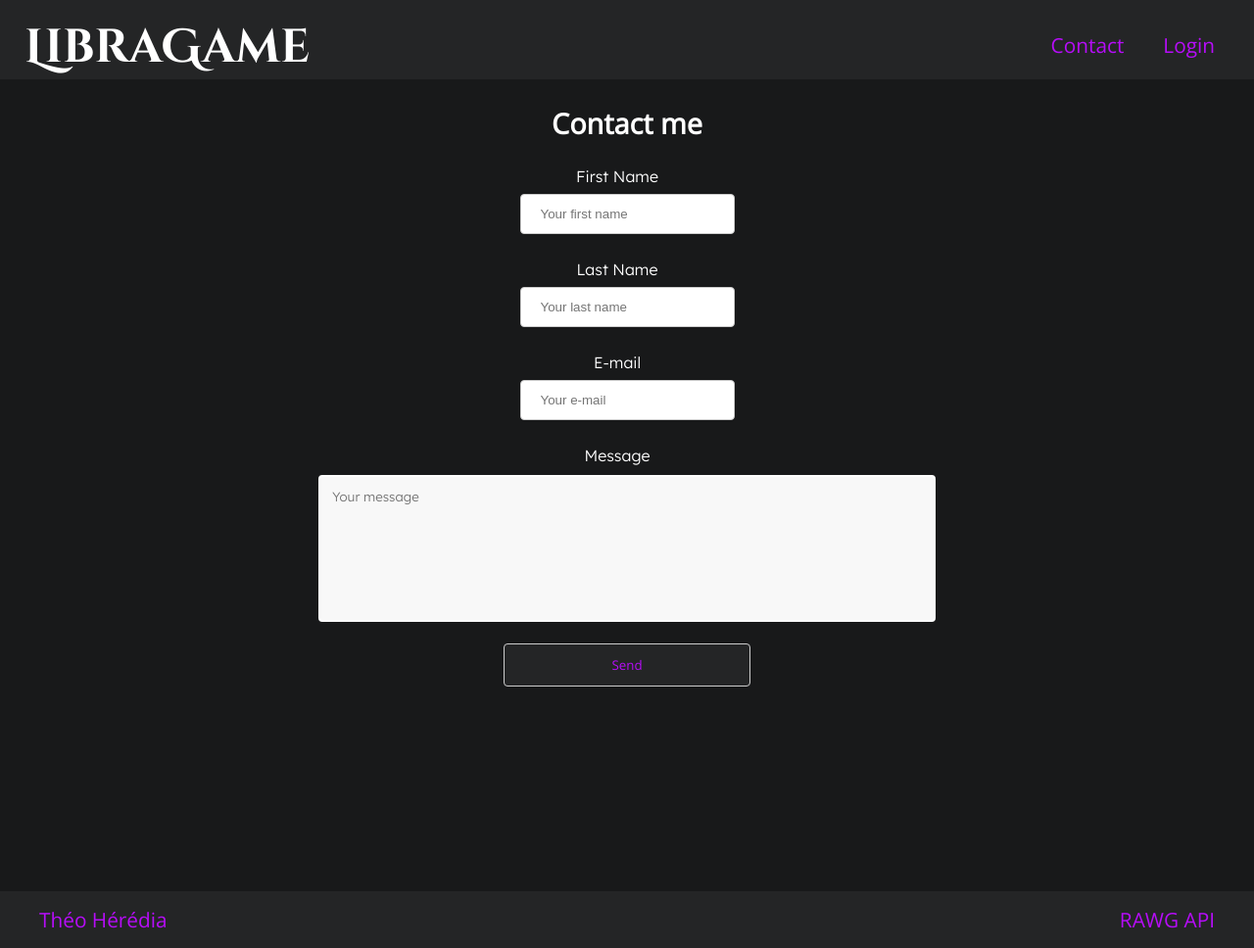
After one commit to theo-hrd/libragame, a PHP site: page /contact.php in a window 1280 px wide. The commit adds this page. Shown: the whole page at 98% size. Run offline with PHP 8.4, Linux system fonts and the light colour scheme.

Commit message:
before mvc

```diff
--- /dev/null
+++ b/contact.php
@@ -0,0 +1,47 @@
+<?php
+require_once './layouts/header.php';
+?>
+
+<h1>Contact me</h1>
+
+<div class="contact">
+
+    <div class="container">
+        <form action="" method="post">
+            <div class="form_separator">
+                <label for="firstname">First Name</label>
+                <input type="text" id="firstname" name="firstname" placeholder="Your first name"> <br> <br>
+            </div>
+
+
+            <label for="lastname">Last Name</label>
+            <input type="text" id="lastname" name="lastname" placeholder="Your last name"> <br> <br>
+
+            <label for="mail">E-mail</label>
+            <input type="email" id="mail" name="mail" placeholder="Your e-mail"> <br> <br>
+
+            <label for="msg">Message</label>
+            <textarea name="msg" id="msg" cols="40" rows="5" placeholder="Your message"></textarea>
+            <br>
+            <input type="submit" value="Send">
+        </form>
+
+    </div>
+
+</div>
+
+
+
+
+
+
+
+
+
+
+
+
+
+<?php
+require_once './layouts/footer.php';
+?>
--- a/layouts/footer.php
+++ b/layouts/footer.php
@@ -1,6 +1,6 @@
     <footer>
-        <a href="#">Théo Hérédia</a>
-        <a href="#">RAW API</a>
+        <a href="https://github.com/theo-hrd">Théo Hérédia</a>
+        <a href="https://rawg.io/apidocs">RAWG API</a>
     </footer>
 
     <script src="./src/js/menu.js"></script>
--- a/layouts/header.php
+++ b/layouts/header.php
@@ -21,10 +21,10 @@
             <!-- navbar -->
             <nav class="navbar">
                 <span class="navbar_toggle" id="js-navbar-toggle"><i class='bx bx-menu'></i></span>
-                <a href="#" class="brand_name">LibraGame</a>
+                <a href="homepage.php" class="brand_name">LibraGame</a>
                 <ul class="main_nav" id="js-menu">
-                    <li><a href="#" class="nav_links">Contact</a></li>
-                    <li><a href="#" class="nav_links">Login</a></li>
+                    <li><a href="contact.php" class="nav_links">Contact</a></li>
+                    <li><a href="login.php" class="nav_links">Login</a></li>
                 </ul>
             </nav>
 
--- a/src/styles/desktop.css
+++ b/src/styles/desktop.css
@@ -45,7 +45,14 @@
         position: absolute;
         top: 420px;
         left: 140px;
+    }
+
+    .main_title h1{
         font-size: 3rem;
+    }
+
+    .main_title p{
+        font-size: 2.8rem;
     }
 
     .cta{
@@ -95,6 +102,7 @@
 
 @media only screen and (min-width:1024px){
 
+    /* --- homepage.php --- */
     .main_title{
         position: absolute;
         top: 250px;
@@ -113,6 +121,12 @@
 
     footer{
         padding: 15px 40px;
+    }
+
+    /* --- contact.php --- */
+
+    textarea{
+        width: 50%;
     }
 }
 
--- a/src/styles/mobile.css
+++ b/src/styles/mobile.css
@@ -1,6 +1,10 @@
-/* MOBILE */
 
-@media only screen and (min-width:320px){
+
+/* --- MOBILE --- */
+
+
+/* --- homepage.php --- */
+@media only screen and (min-width:375px){
 
     /* body color */
     body{
@@ -132,12 +136,14 @@
     }
 
     #featured_game_card img{
-        width: 330px;
+        width: 320px;
         height: 205px;
         margin-bottom: 10px;
     }
 
     footer{
+        padding-top: 20px;
+        width: 100%;
         display: flex;
         justify-content: space-between;
         padding: 10px 20px;
@@ -152,3 +158,68 @@
     }
 
 }
+
+
+/* --- contact.php --- */
+
+@media only screen and (min-width:375px){
+
+
+    h1{
+        font-family: var(--open-sans);
+        color: white;
+        font-size: 1.8rem;
+        padding: 25px 10px;
+        text-align: center;
+    }
+
+    .contact{
+        height: 90vh;
+    }
+
+    form{
+        text-align: center;
+    }
+
+    label{
+        color: white;
+        font-family: var(--lexend);
+        padding-right: 20px;
+        display: flex;
+        justify-content: center;
+    }
+
+    input{
+        padding: 12px 20px;
+        margin: 8px 0;
+        display: inline-block;
+        border: 1px solid #ccc;
+        border-radius: 4px;
+        box-sizing: border-box;
+    }
+
+    textarea{
+        width: 80%;
+        display: inline-block;
+        height: 150px;
+        margin: 10px;
+        padding: 12px;
+        border: 2px solid white;
+        border-radius: 4px;
+        background-color: #f8f8f8;
+        resize: none;
+        font-family: var(--lexend);
+    }
+
+    input[type=submit]{
+        cursor: pointer;
+        width: 20%;
+        color: var(--cta);
+        background-color: var(--dark_01dp);
+        font-family: var(--open-sans);
+
+    }
+
+
+
+}
--- a/src/styles/style.css
+++ b/src/styles/style.css
@@ -23,6 +23,8 @@ button{
     border-style: none;
 }
 
+
+
 /* end of reset */
 
 
```
Also changed, not shown: login.php (added, +16 -0 lines), homepage.php (renamed from index.php).
